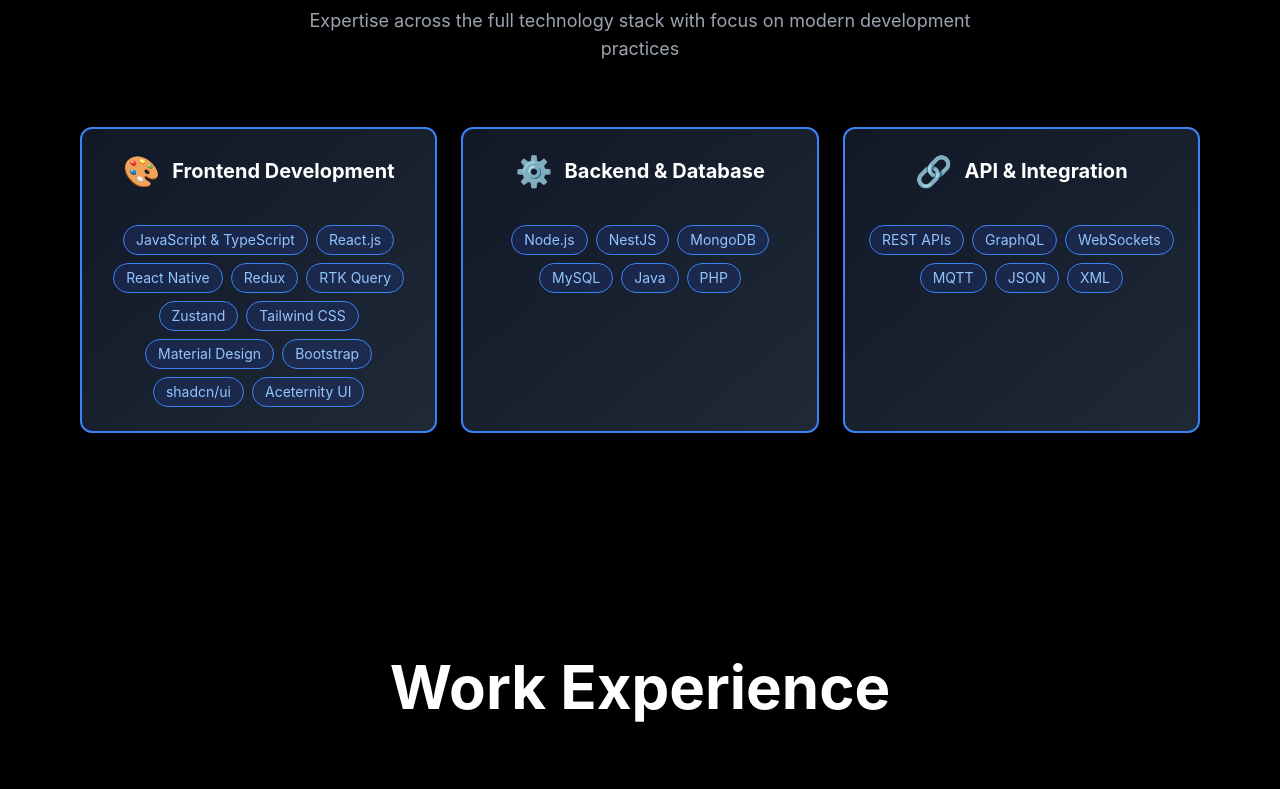
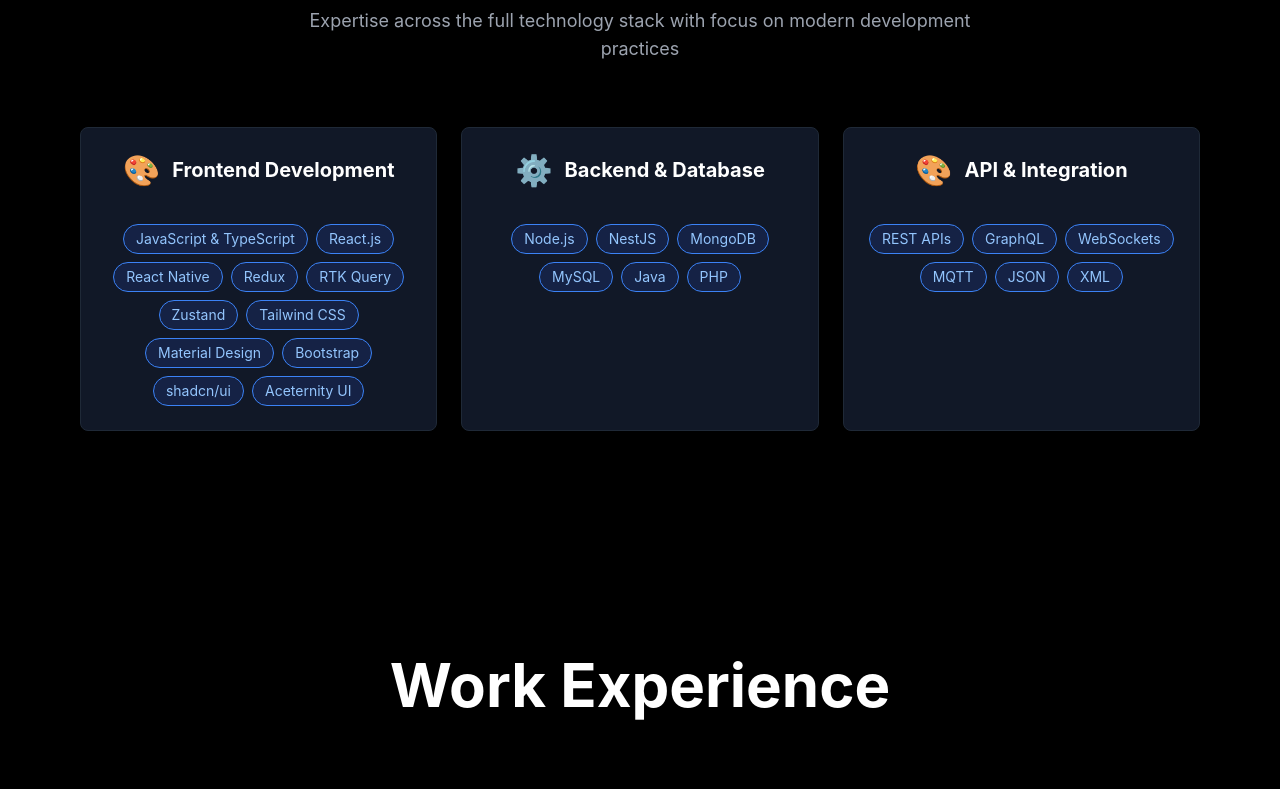
Before and after one commit to SanthoshDhandapani/SanthoshDhandapani.github.io, a React (Create React App) app: page / in a window 1280 px wide. Shown: the part 1540-2329 px from the top of the page. Built offline with nearby package versions, Linux system fonts and the light colour scheme.

Commit message:
style: 💄 fixed card styling consistency

```diff
--- a/src/components/Awards.jsx
+++ b/src/components/Awards.jsx
@@ -16,14 +16,14 @@
             <div className="flex items-center mb-4">
               <Icon size="lg" className="mr-3">{award.icon}</Icon>
               <div className="flex-1">
-                <h3 className="text-lg font-semibold text-white group-hover:text-yellow-400 transition-colors">
+                <h3 className="text-lg font-semibold text-gray-900 dark:text-white group-hover:text-yellow-500 dark:group-hover:text-yellow-400 transition-colors">
                   {award.title}
                 </h3>
-                <p className="text-blue-400 text-sm font-medium">{award.company}</p>
+                <p className="text-blue-600 dark:text-blue-400 text-sm font-medium">{award.company}</p>
               </div>
             </div>
-            <p className="text-gray-400 text-sm mb-3">{award.year}</p>
-            <p className="text-gray-300 text-sm leading-relaxed">{award.description}</p>
+            <p className="text-gray-600 dark:text-gray-400 text-sm mb-3">{award.year}</p>
+            <p className="text-gray-700 dark:text-gray-300 text-sm leading-relaxed">{award.description}</p>
           </Card>
         ))}
       </Grid>
--- a/src/components/Certifications.jsx
+++ b/src/components/Certifications.jsx
@@ -16,16 +16,16 @@
           <Card key={cert.id} hoverColor="green-500" delay={index * 0.1}>
             <div className="flex items-start justify-between mb-4">
               <div className="flex-1">
-                <h3 className="text-xl font-semibold text-white group-hover:text-green-400 transition-colors mb-2">
+                <h3 className="text-xl font-semibold text-gray-900 dark:text-white group-hover:text-green-500 dark:group-hover:text-green-400 transition-colors mb-2">
                   {cert.title}
                 </h3>
-                <p className="text-blue-400 font-medium mb-1">{cert.issuer}</p>
-                <p className="text-gray-400 text-sm mb-3">{cert.date}</p>
+                <p className="text-blue-600 dark:text-blue-400 font-medium mb-1">{cert.issuer}</p>
+                <p className="text-gray-600 dark:text-gray-400 text-sm mb-3">{cert.date}</p>
               </div>
               <Icon size="md">📜</Icon>
             </div>
 
-            <p className="text-gray-300 text-sm leading-relaxed mb-4">{cert.description}</p>
+            <p className="text-gray-700 dark:text-gray-300 text-sm leading-relaxed mb-4">{cert.description}</p>
 
             {cert.credentialUrl && (
               <ExternalLink href={cert.credentialUrl} color="green">
--- a/src/components/Hobbies.jsx
+++ b/src/components/Hobbies.jsx
@@ -15,10 +15,10 @@
           <Card key={interest.name} hoverColor="blue-500" delay={index * 0.1}>
             <div className="text-center">
               <Icon size="xl" className="mb-4">{interest.icon}</Icon>
-              <h3 className="text-lg font-semibold text-white group-hover:text-blue-400 transition-colors mb-2">
+              <h3 className="text-lg font-semibold text-gray-900 dark:text-white group-hover:text-blue-500 dark:group-hover:text-blue-400 transition-colors mb-2">
                 {interest.name}
               </h3>
-              <p className="text-gray-400 text-sm">{interest.description}</p>
+              <p className="text-gray-600 dark:text-gray-400 text-sm">{interest.description}</p>
             </div>
           </Card>
         ))}
--- a/src/components/Skills.jsx
+++ b/src/components/Skills.jsx
@@ -44,26 +44,15 @@
           {/* Skills organized by categories */}
           <div className="grid grid-cols-1 md:grid-cols-2 lg:grid-cols-3 gap-6 mb-16">
             {Object.entries(portfolioConfig.skills).map(([categoryKey, category], categoryIndex) => {
-              // Define category-specific styling
+              // Define category-specific styles
               const categoryStyles = {
-                frontend: {
-                  gradient: 'from-blue-600 to-purple-600',
-                  icon: '🎨',
-                  borderColor: 'border-blue-500',
-                  hoverBorder: 'hover:border-blue-400'
-                },
-                backend: {
-                  gradient: 'from-blue-600 to-purple-600',
-                  icon: '⚙️',
-                  borderColor: 'border-blue-500',
-                  hoverBorder: 'hover:border-blue-400'
-                },
-                integration: {
-                  gradient: 'from-blue-600 to-purple-600',
-                  icon: '🔗',
-                  borderColor: 'border-blue-500',
-                  hoverBorder: 'hover:border-blue-400'
-                }
+                frontend: { icon: '🎨' },
+                backend: { icon: '⚙️' },
+                mobile: { icon: '📱' },
+                tools: { icon: '🛠️' },
+                database: { icon: '🗄️' },
+                design: { icon: '🎯' },
+                other: { icon: '💡' }
               };
 
               const style = categoryStyles[categoryKey] || categoryStyles.frontend;
@@ -74,7 +63,7 @@
                   initial={{ opacity: 0, y: 30 }}
                   whileInView={{ opacity: 1, y: 0 }}
                   transition={{ delay: categoryIndex * 0.15, duration: 0.6 }}
-                  className={`relative group bg-gradient-to-br from-gray-900 to-gray-800 border-2 ${style.borderColor} rounded-xl p-6 ${style.hoverBorder} hover:shadow-2xl hover:shadow-blue-500/10 transition-all duration-300 transform hover:-translate-y-1 min-h-[280px] flex flex-col`}
+                  className="relative group bg-gray-900 rounded-lg border border-gray-800 hover:border-blue-500 transition-colors p-6 min-h-[280px] flex flex-col"
                 >
                   {/* Category header */}
                   <div className="relative z-10 mb-6">
--- a/src/components/ui/Card.jsx
+++ b/src/components/ui/Card.jsx
@@ -8,7 +8,17 @@
   delay = 0,
   ...props
 }) => {
-  const baseClasses = `p-6 bg-gray-900 rounded-lg border border-gray-800 hover:border-${hoverColor} transition-all duration-300 hover:shadow-lg hover:shadow-${hoverColor}/10 cursor-default`;
+  // Map hover colors to actual Tailwind classes
+  const hoverColorMap = {
+    'blue-500': 'hover:border-blue-500 hover:shadow-blue-500/10',
+    'green-500': 'hover:border-green-500 hover:shadow-green-500/10',
+    'yellow-500': 'hover:border-yellow-500 hover:shadow-yellow-500/10',
+    'purple-500': 'hover:border-purple-500 hover:shadow-purple-500/10',
+    'red-500': 'hover:border-red-500 hover:shadow-red-500/10'
+  };
+
+  const hoverClasses = hoverColorMap[hoverColor] || hoverColorMap['blue-500'];
+  const baseClasses = `p-6 bg-white dark:bg-gray-900 rounded-lg border border-gray-200 dark:border-gray-800 ${hoverClasses} transition-all duration-300 hover:shadow-lg cursor-default`;
 
   return (
     <motion.div
```
